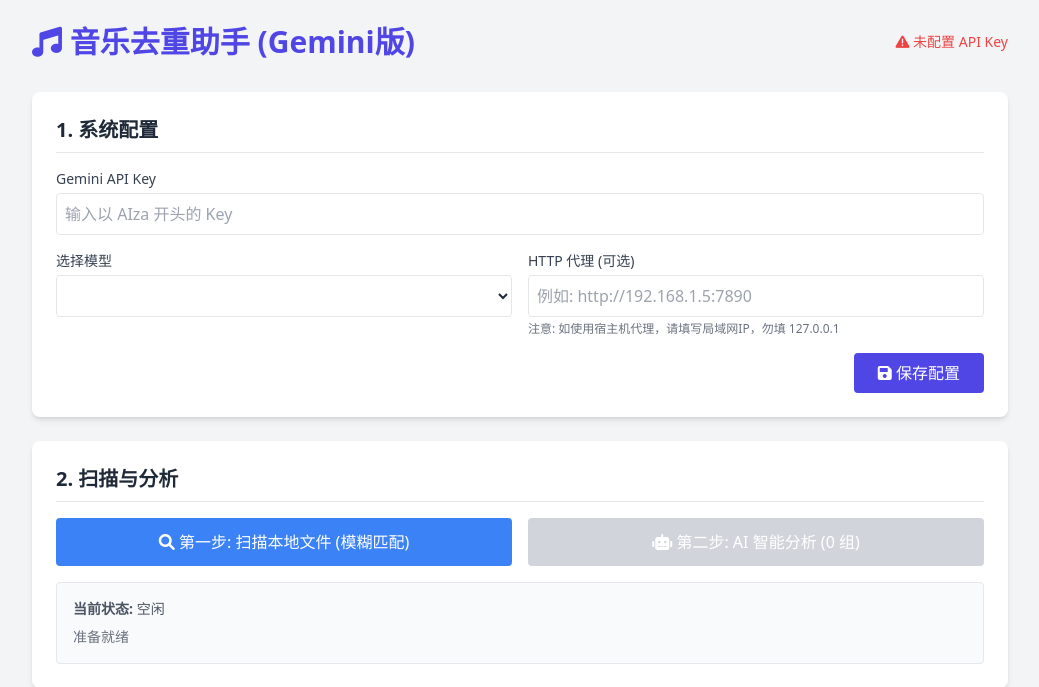
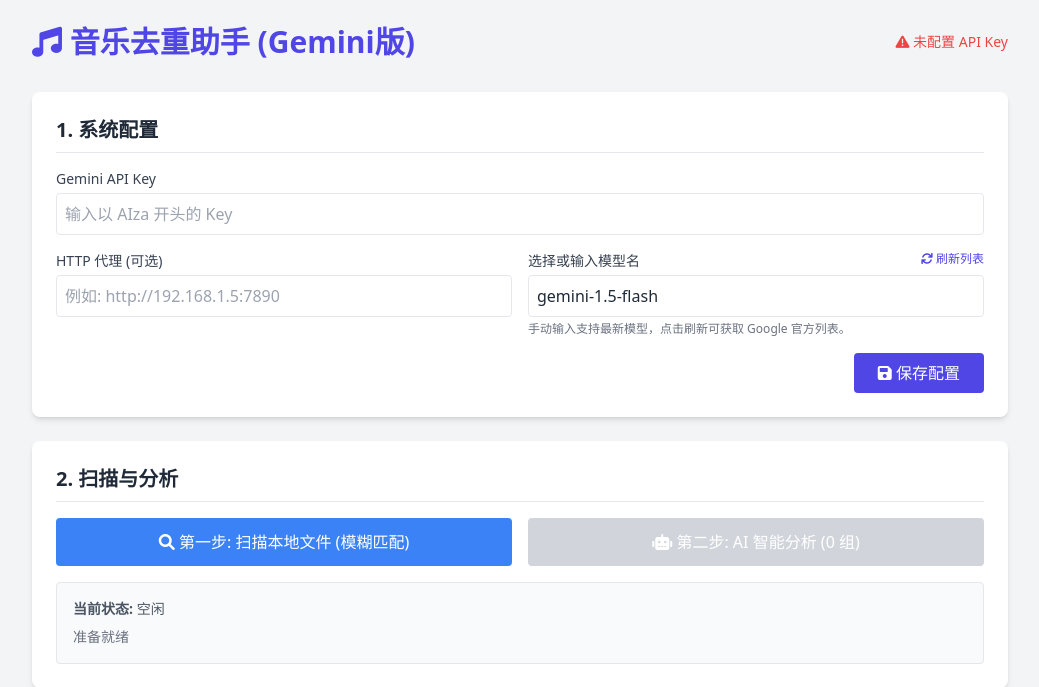
Before and after one commit to gefl24/music-dedupe, a FastAPI app: page / in a window 1280 px wide. Shown: the top 687 px of the page, without its empty margins (120-1159 px from the left). Run offline with FastAPI, Linux system fonts and the light colour scheme; some libraries are stand-ins or nearby versions.

Commit message:
Update index.html

```diff
--- a/app/templates/index.html
+++ b/app/templates/index.html
@@ -26,19 +26,29 @@
                     <input type="password" v-model="form.apiKey" placeholder="输入以 AIza 开头的 Key"
                         class="border p-2 rounded w-full focus:ring-2 focus:ring-indigo-500 outline-none">
                 </div>
-                <div>
-                    <label class="block text-sm font-medium text-gray-700 mb-1">选择模型</label>
-                    <select v-model="form.modelName" class="border p-2 rounded w-full bg-white focus:ring-2 focus:ring-indigo-500 outline-none">
-                        <option value="gemini-1.5-flash-002">Gemini 1.5 Flash-002 (推荐: 最新稳定版)</option>
-                        <option value="gemini-1.5-pro-002">Gemini 1.5 Pro-002 (最强: 适合复杂分析)</option>
-                        <option value="gemini-2.0-flash-exp">Gemini 2.0 Flash Exp (实验版: 速度极快)</option>
-                    </select>
-                </div>
+
                 <div>
                     <label class="block text-sm font-medium text-gray-700 mb-1">HTTP 代理 (可选)</label>
                     <input type="text" v-model="form.proxyUrl" placeholder="例如: http://192.168.1.5:7890"
                         class="border p-2 rounded w-full focus:ring-2 focus:ring-indigo-500 outline-none">
-                    <p class="text-xs text-gray-500 mt-1">注意: 如使用宿主机代理，请填写局域网IP，勿填 127.0.0.1</p>
+                </div>
+
+                <div>
+                    <label class="block text-sm font-medium text-gray-700 mb-1 flex justify-between">
+                        <span>选择或输入模型名</span>
+                        <a href="#" @click.prevent="fetchModels" class="text-indigo-600 hover:text-indigo-800 text-xs">
+                            <i class="fa-solid fa-sync"></i> 刷新列表
+                        </a>
+                    </label>
+                    <div class="relative">
+                        <input list="model-list" v-model="form.modelName"
+                            placeholder="手动输入如: gemini-3-flash"
+                            class="border p-2 rounded w-full focus:ring-2 focus:ring-indigo-500 outline-none">
+                        <datalist id="model-list">
+                            <option v-for="m in availableModels" :value="m">{{ m }}</option>
+                        </datalist>
+                    </div>
+                    <p class="text-xs text-gray-500 mt-1">手动输入支持最新模型，点击刷新可获取 Google 官方列表。</p>
                 </div>
             </div>
             <div class="mt-4 text-right">
@@ -132,9 +142,10 @@
                 return {
                     form: {
                         apiKey: '',
-                        modelName: 'gemini-1.5-flash-002', // 默认值也改一下
+                        modelName: 'gemini-1.5-flash-002',
                         proxyUrl: ''
                     },
+                    availableModels: [], // 存储从后端获取的模型
                     config: { has_key: false, masked_key: '', model_name: '', proxy_url: '' },
                     status: { status: 'idle', message: '等待操作...', candidates_count: 0, progress: 0, total: 100 },
                     results: [],
@@ -184,8 +195,24 @@
                         if(res.ok) {
                             alert("配置已保存！");
                             this.pollStatus();
+                            this.fetchModels(); // 保存后自动刷新模型列表
                         }
                     } catch(e) { alert("保存失败: " + e); }
+                },
+                async fetchModels() {
+                    // 获取可用模型
+                    try {
+                        const res = await fetch('/api/models');
+                        const data = await res.json();
+                        if (data.models && data.models.length > 0) {
+                            this.availableModels = data.models;
+                            console.log("Updated models:", this.availableModels);
+                        } else {
+                            alert("无法获取模型列表，请检查 API Key 和网络代理设置。");
+                        }
+                    } catch(e) {
+                        console.error("Failed to fetch models", e);
+                    }
                 },
                 async startScan() {
                     try { await fetch('/api/scan', { method: 'POST' }); } catch(e) { console.error(e); }
@@ -198,7 +225,6 @@
                         const res = await fetch('/api/status');
                         const data = await res.json();
 
-                        // 回显配置到表单
                         if (data.config && (!this.config.has_key || this.config.model_name !== data.config.model_name || this.config.proxy_url !== data.config.proxy_url)) {
                             this.config = data.config;
                             if(!this.form.apiKey && data.config.has_key) this.form.apiKey = data.config.masked_key;
```
